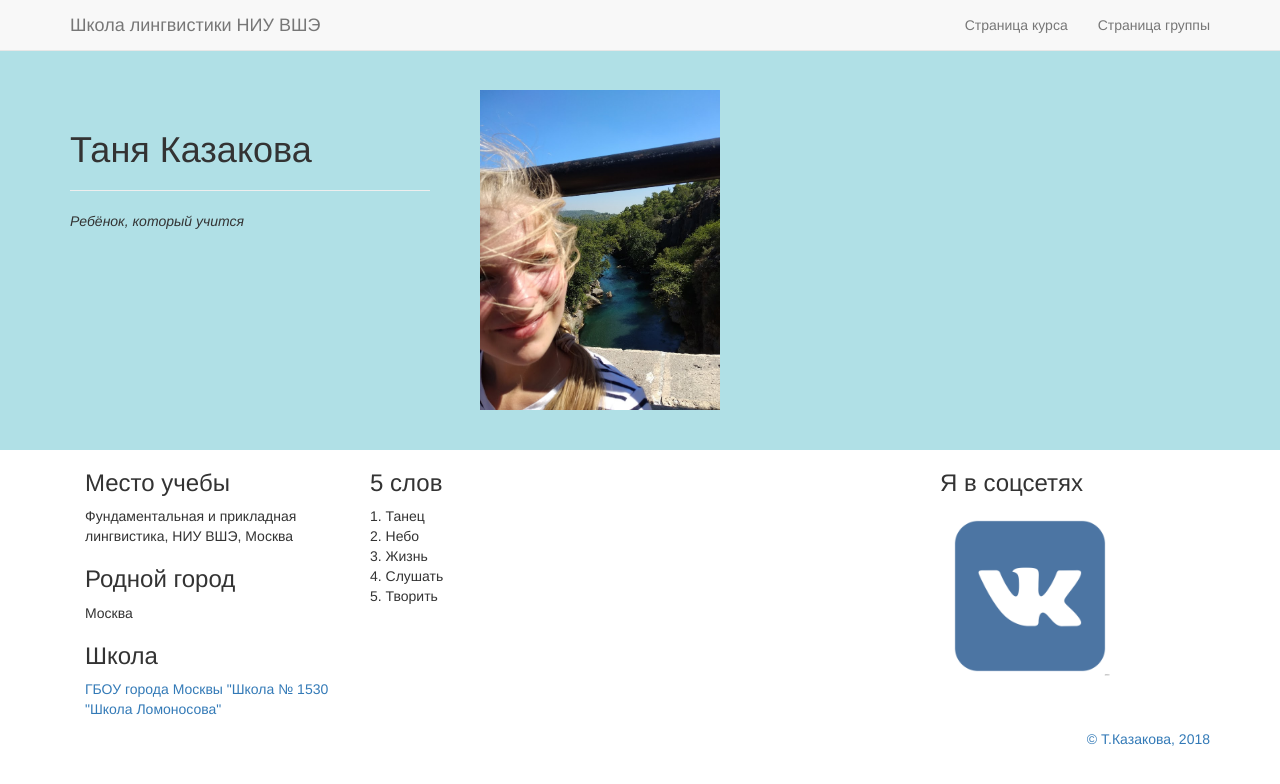
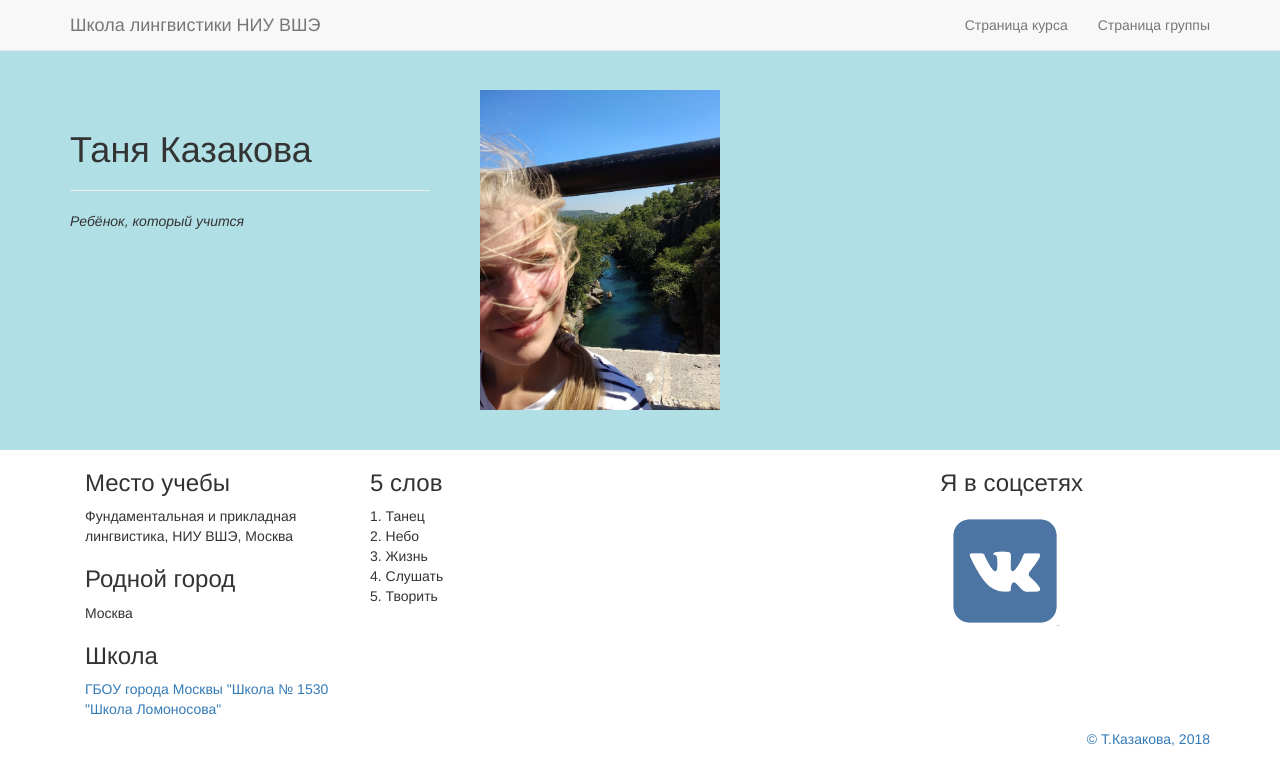
Before and after one commit to tbkazakova/T.Kazakova, a plain HTML site: page index.html in a window 1280 px wide. Drawn offline with nearby package versions, Linux system fonts and the light colour scheme; files whose address does not match are found by name.

Commit message:
Update index.html

```diff
--- a/index.html
+++ b/index.html
@@ -67,7 +67,7 @@
 				</div>
 				<div class="col-md-3">
 					<h3>Я в соцсетях</h3>
-					    <p><a href="https://vk.com/tanyakazak"><img src="https://tbkazakova.github.io/images/В.png" title="Зайти на мою страничку" alt="" style="height:160px; margin:10px 10px 20px 10px; " ></p>
+					    <p><a href="https://vk.com/tanyakazak"><img src="https://tbkazakova.github.io/images/В.png" title="Зайти на мою страничку" alt="" style="height:110px; margin:10px 10px 20px 10px; " ></p>
 					</div>
 			</div>
 		</section>
```
